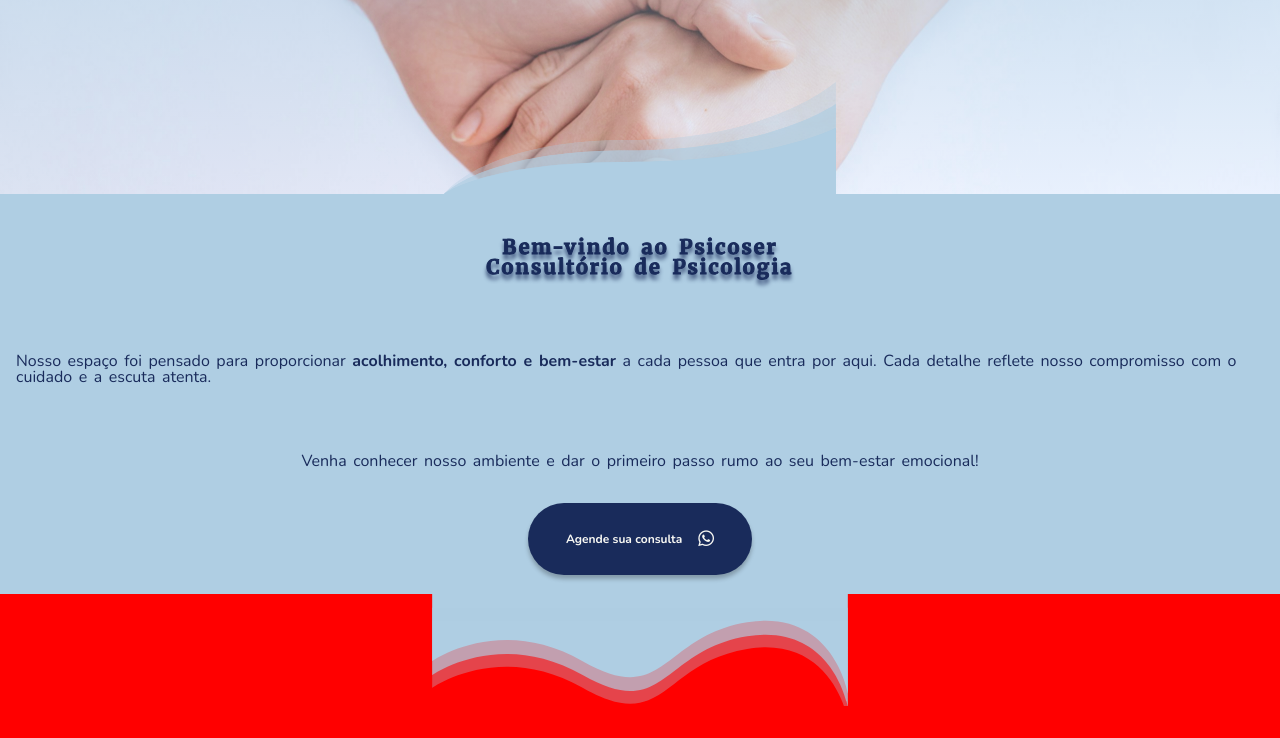
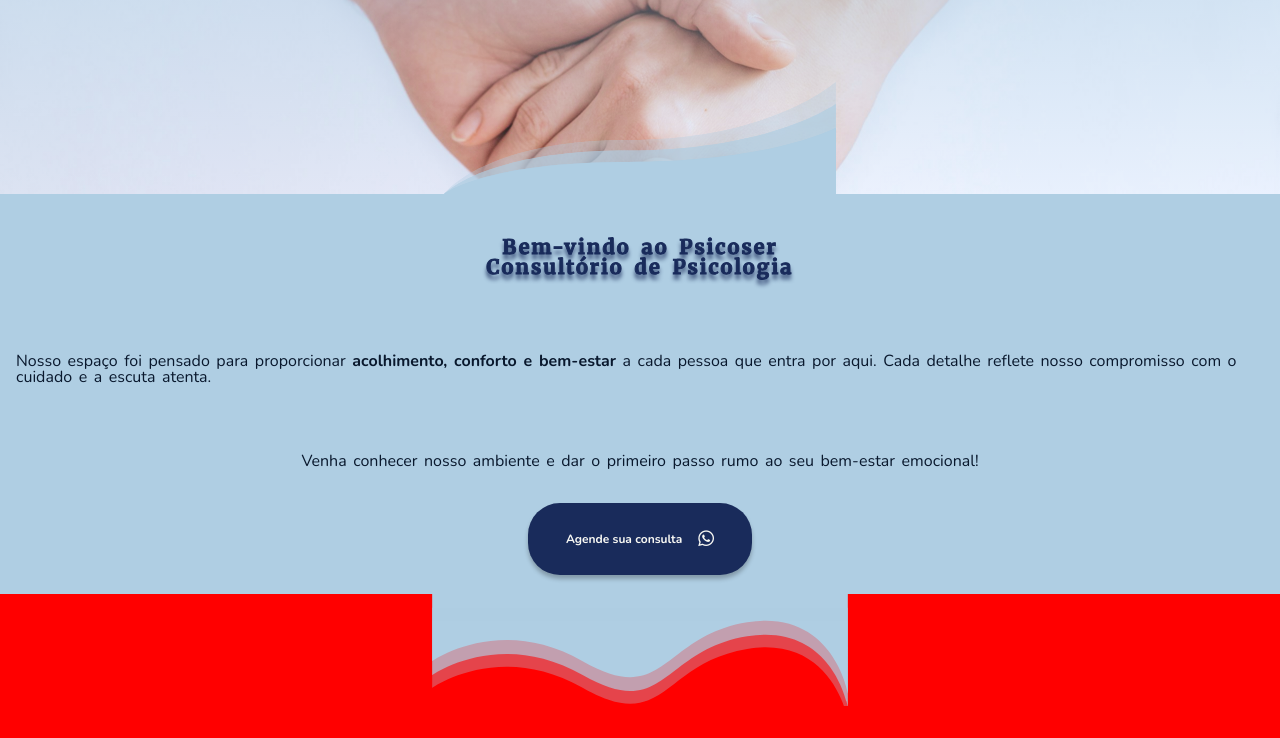
Before and after one commit to J-Inacio/psicoser, a website built with webpack: page src/index.html in a window 1280 px wide. Shown: the part 62-800 px from the top of the page. Built offline with nearby package versions, Linux system fonts and the light colour scheme.

Commit message:
ajustando cores das fontes

```diff
--- a/src/styles/base/typography.css
+++ b/src/styles/base/typography.css
@@ -37,6 +37,7 @@
     font-optical-sizing: auto;
     font-weight: 400;
     font-style: normal;
+    color: #09182D;
   }
 
   .nunito-bold {
@@ -44,6 +45,7 @@
     font-optical-sizing: auto;
     font-weight: 700;
     font-style: normal;
+    /* color: #09182D; */
   }
 
   .spaced {
--- a/src/styles/components/btn-schedule.css
+++ b/src/styles/components/btn-schedule.css
@@ -6,7 +6,7 @@
 	width: 14rem;
 	height: 4.5rem;
 	border: none;
-	border-radius: 3rem;
+	border-radius: 2rem;
 	-webkit-box-shadow: 0px 4px 4px 0px rgba(0,0,0,0.25);
     -moz-box-shadow: 0px 4px 10px 0px rgba(0,0,0,0.25);
     box-shadow: 0px 4px 4px 0px rgba(0,0,0,0.25);
--- a/src/styles/components/perfil-card.css
+++ b/src/styles/components/perfil-card.css
@@ -4,7 +4,6 @@
     align-items: center;
     justify-content: space-evenly;
     border-radius: 4px;
-    padding: 1rem 0rem;
     color: #09182D;
     background-color: var(--cor-fundo-branco);
     background-image: url('../../assets/img/big-wave.svg');
--- a/src/styles/layouts/room.css
+++ b/src/styles/layouts/room.css
@@ -29,6 +29,7 @@
 	justify-content: center;
 	background-color: var(--cor-fundo-branco);
 	width: 100%;
+	padding: 4rem 0rem;
 }
 
 .cta-card {
@@ -74,8 +75,6 @@
 	font-size: 1.1rem;
 }
 
-
-
 .room-location-container {
 	display: flex;
 	justify-content: center;
--- a/src/styles/layouts/services.css
+++ b/src/styles/layouts/services.css
@@ -6,7 +6,6 @@
     color: var(--cor-secundaria-azul-escuro);
     margin-top: 10rem;
     padding: 1rem;
-
 }
 
 .service-btn {
```
